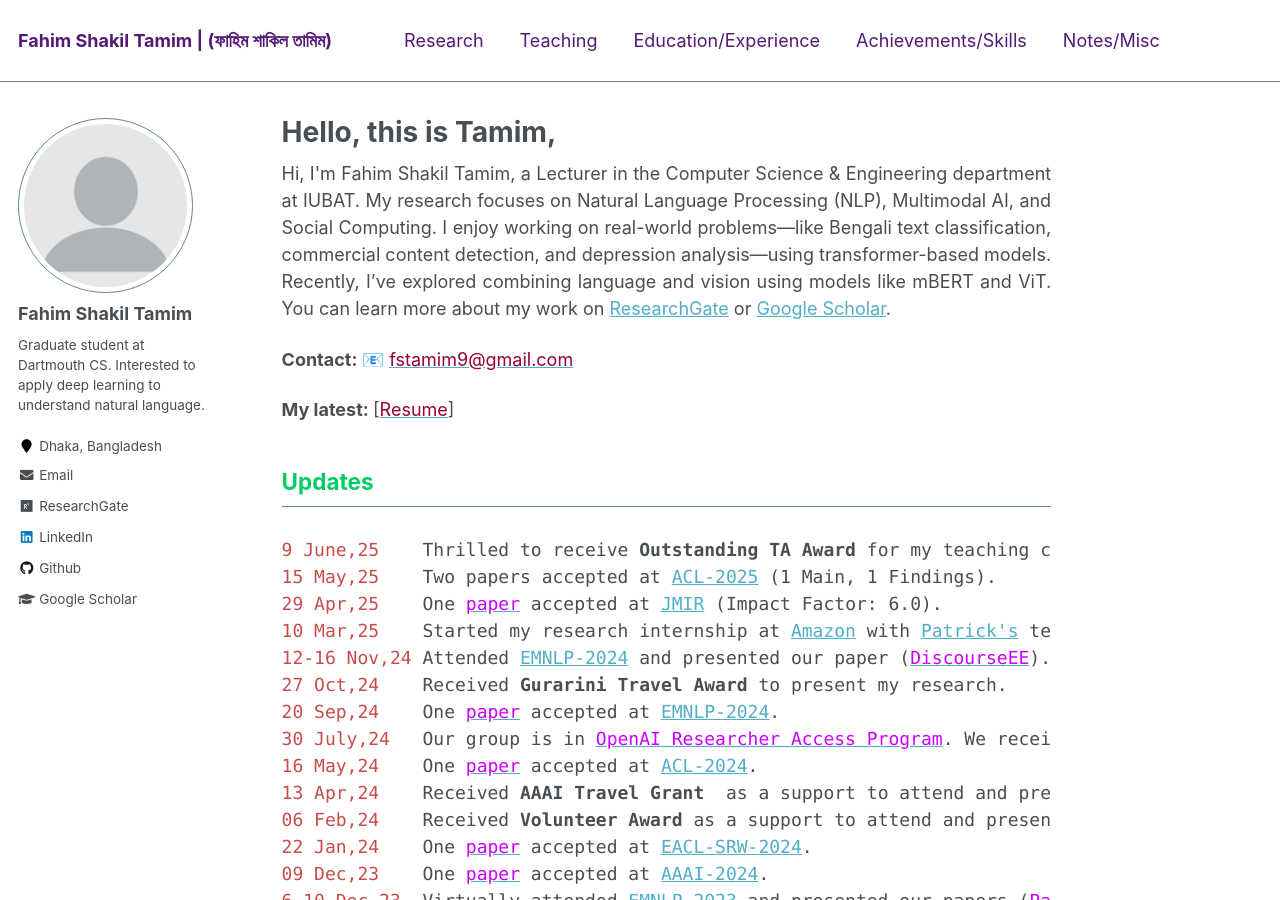
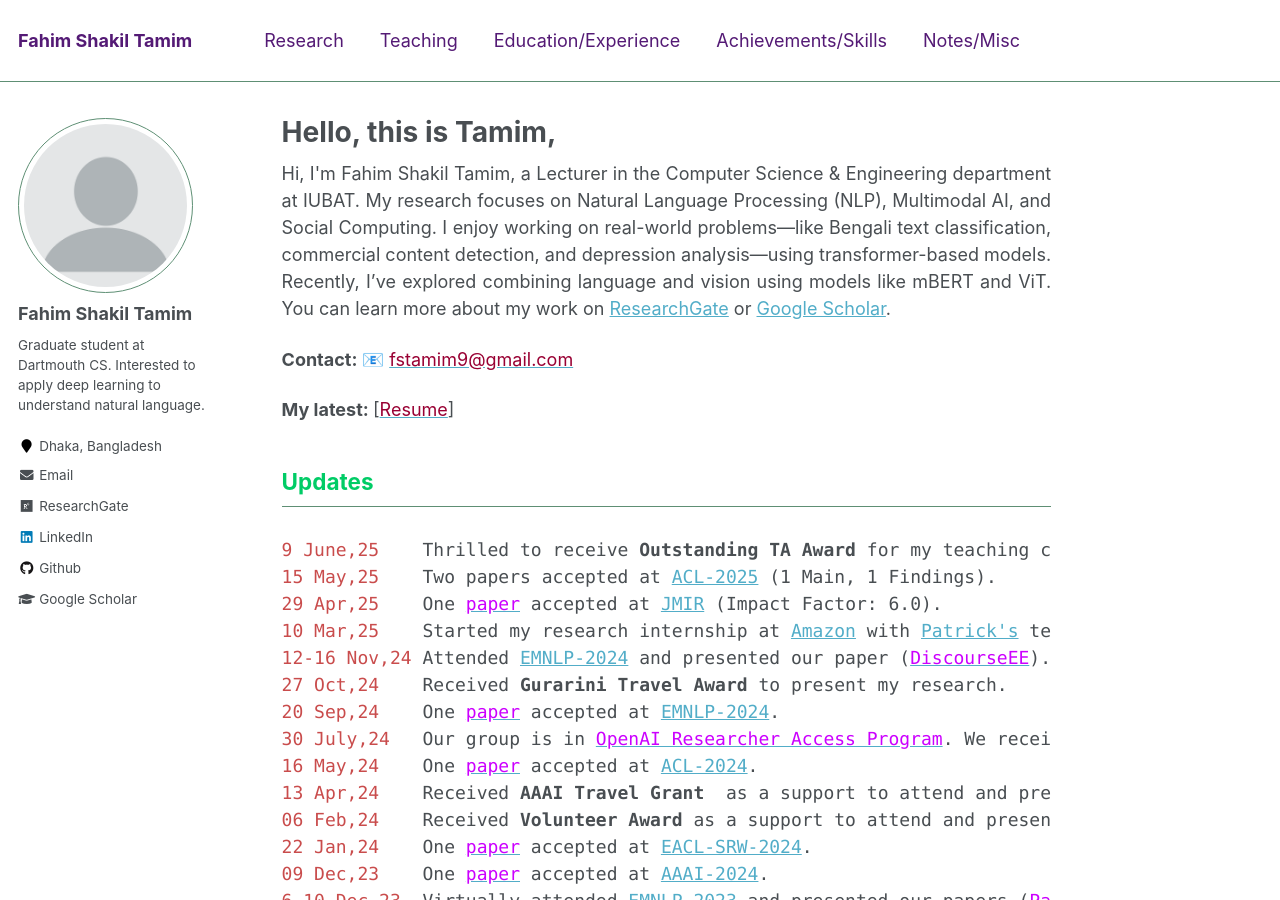
Before and after one commit to A-l-v-e-e/A-l-v-e-e.github.io, a Jekyll site: the page built from _pages/about.md, in a window 1280 px wide and 900 px high. Built offline with Jekyll 4.4.1, drawn with Linux system fonts in a browser that asks for light colours.

```diff
--- a/_config.yml
+++ b/_config.yml
@@ -8,7 +8,7 @@
 
 # Site Settings
 locale                   : "en-US"
-title                    : "Fahim Shakil Tamim | (ফাহিম শাকিল তামিম)"
+title                    : "Fahim Shakil Tamim"
 title_separator          : "-"
 name                     : &name "Fahim Shakil Tamim"
 description              : &description ""
```
